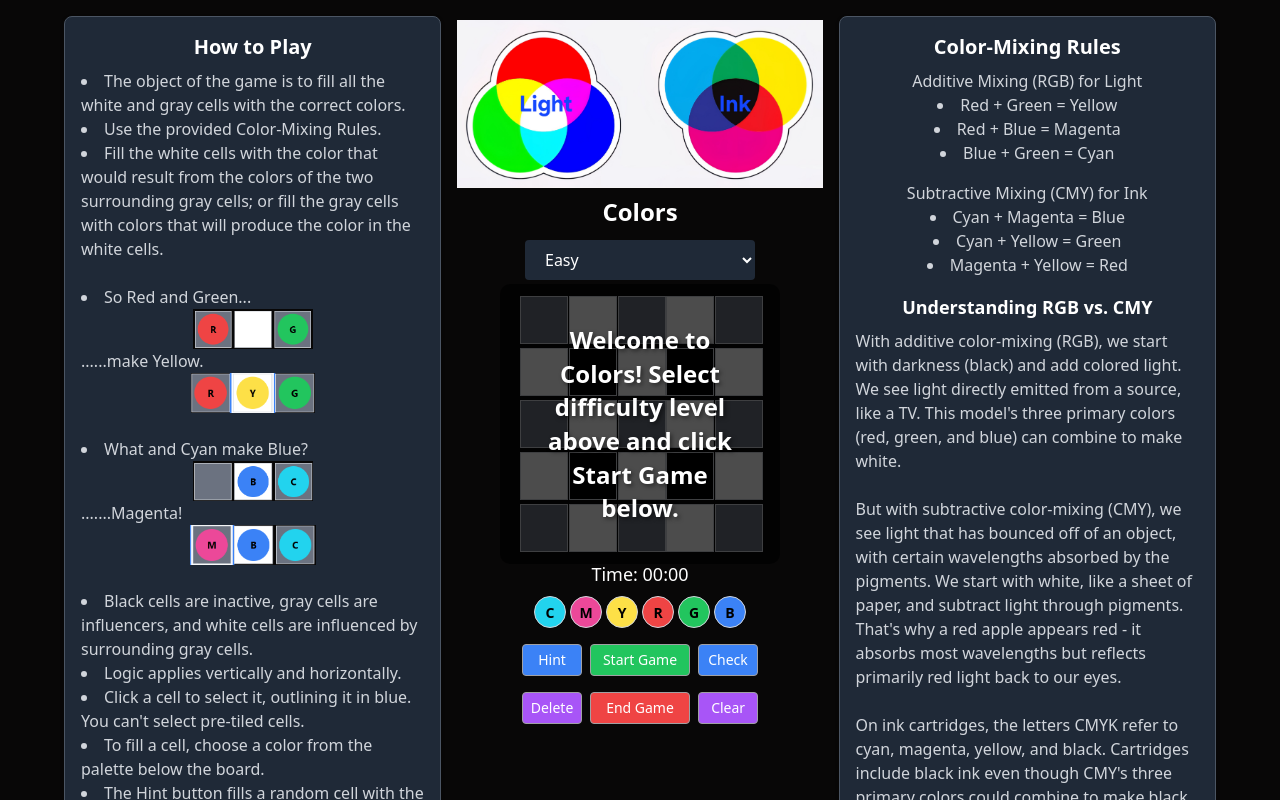
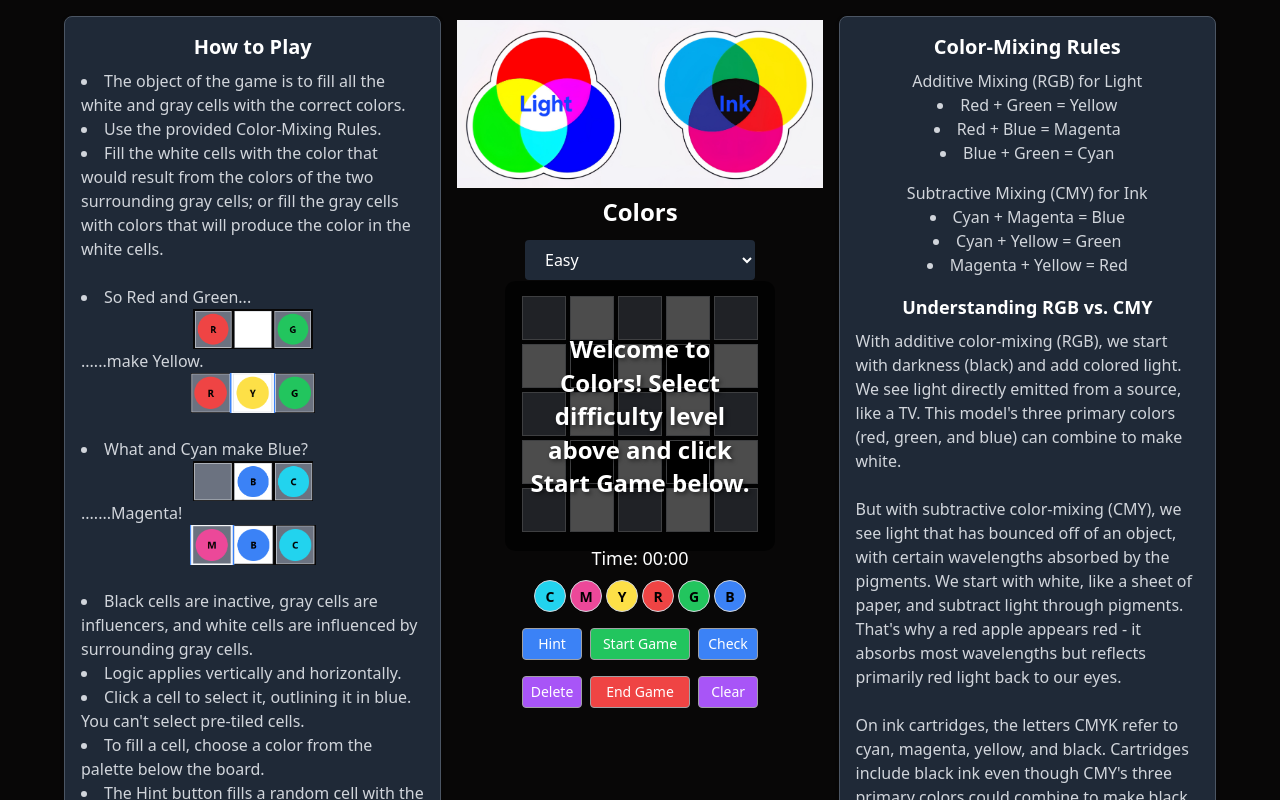
Before and after one commit to schlajo/colors-game, a React (Vite) app: page / in a window 1280 px wide. Shown: the top 800 px of the page. Built offline with nearby package versions, Linux system fonts and the light colour scheme.

Commit message:
Returned board styling to the way it was supposed to be.

```diff
--- a/src/App.jsx
+++ b/src/App.jsx
@@ -469,7 +469,7 @@ const App = () => {
               </div>
             )}
             {showWelcomeOverlay && !showCongrats && (
-              <div className="welcome-overlay">
+              <div className="overlay-message">
                 <div className="welcome-message">
                   Welcome to Colors! Select difficulty level above and click
                   Start Game below.
--- a/src/index.css
+++ b/src/index.css
@@ -98,6 +98,7 @@ body,
   z-index: 5;
 }
 
+
 /* Congratulations message specific styles */
 .congratulations-message {
   position: absolute;
@@ -113,13 +114,43 @@ body,
   text-align: center;
   width: 80%;
   font-size: 2rem;
-  font-weight: 700;
+  font-weight: 700rem;
 }
 
 @media (min-width: 640px) {
   .congratulations-message {
     font-size: 2.5rem;
     font-weight: 700;
+  }
+}
+
+.welcome-message {
+  position: absolute;
+  top: 50%;
+  left: 50%;
+  transform: translate(-50%, -50%);
+  background: rgba(0, 0, 0, 0.7);
+  color: #ffffff;
+  text-shadow: 2px 2px 4px rgba(0, 0, 0, 0.5);
+  padding: 1.5rem;
+  border-radius: 10px;
+  text-align: center;
+  width: 270px;
+  height: 270px;
+  font-size: 1.5rem;
+  font-weight: 600;
+  line-height: 1.4;
+  display: flex;
+  justify-content: center;
+  align-items: center;
+}
+
+@media (max-width: 640px) {
+  .welcome-message {
+    font-size: 1.2rem;
+    padding: 1.5rem;
+    width: 280px;
+    height: 280px;
   }
 }
 
@@ -161,27 +192,14 @@ body,
   padding-right: env(safe-area-inset-right);
 }
 
-.cell {
-  width: 48px;
-  height: 48px;
-}
-.cell > div {
-  width: 40px;
-  height: 40px;
-}
-
-@media (max-width: 375px) {
+@media (min-width: 375px) {
   .cell {
-    width: 40px;
-    height: 40px;
+    width: 44px;
+    height: 44px;
   }
   .cell > div {
-    width: 32px;
-    height: 32px;
-  }
-  button.text-sm {
-    font-size: 0.75rem;
-    padding: 0.125rem 0.25rem;
+    width: 36px;
+    height: 36px;
   }
 }
 
@@ -189,75 +207,3 @@ body,
 .incorrect-x {
   filter: drop-shadow(1px 1px 1px rgba(255, 255, 255, 0.8));
 }
-
-/* Introduction text styling */
-.introduction-text {
-  font-size: 1.2rem;
-  font-weight: 500;
-  max-width: 300px;
-  line-height: 1.4;
-}
-
-/* Paused message styling */
-.paused-message {
-  font-size: 1.2rem;
-  font-weight: 500;
-  max-width: 300px;
-  line-height: 1.4;
-  text-align: center;
-  margin-top: 20px;
-}
-
-/* Board container styling */
-.board-container {
-  display: flex;
-  justify-content: center;
-  align-items: flex-start;
-  position: relative;
-  width: 100%;
-  max-width: var(--board-width, 240px);
-}
-
-/* Welcome overlay styling */
-.welcome-overlay {
-  position: absolute;
-  top: 0;
-  left: 0;
-  right: 0;
-  bottom: 0;
-  display: flex;
-  justify-content: center;
-  align-items: center;
-  z-index: 10;
-  pointer-events: none;
-}
-
-.welcome-message {
-  position: absolute;
-  top: 50%;
-  left: 50%;
-  transform: translate(-50%, -50%);
-  background: rgba(0, 0, 0, 0.7);
-  color: #ffffff;
-  text-shadow: 2px 2px 4px rgba(0, 0, 0, 0.5);
-  padding: 2rem;
-  border-radius: 10px;
-  text-align: center;
-  width: 280px;
-  height: 280px;
-  font-size: 1.5rem;
-  font-weight: 600;
-  line-height: 1.4;
-  display: flex;
-  justify-content: center;
-  align-items: center;
-}
-
-@media (max-width: 640px) {
-  .welcome-message {
-    font-size: 1.2rem;
-    padding: 1.5rem;
-    width: 280px;
-    height: 280px;
-  }
-}
```
